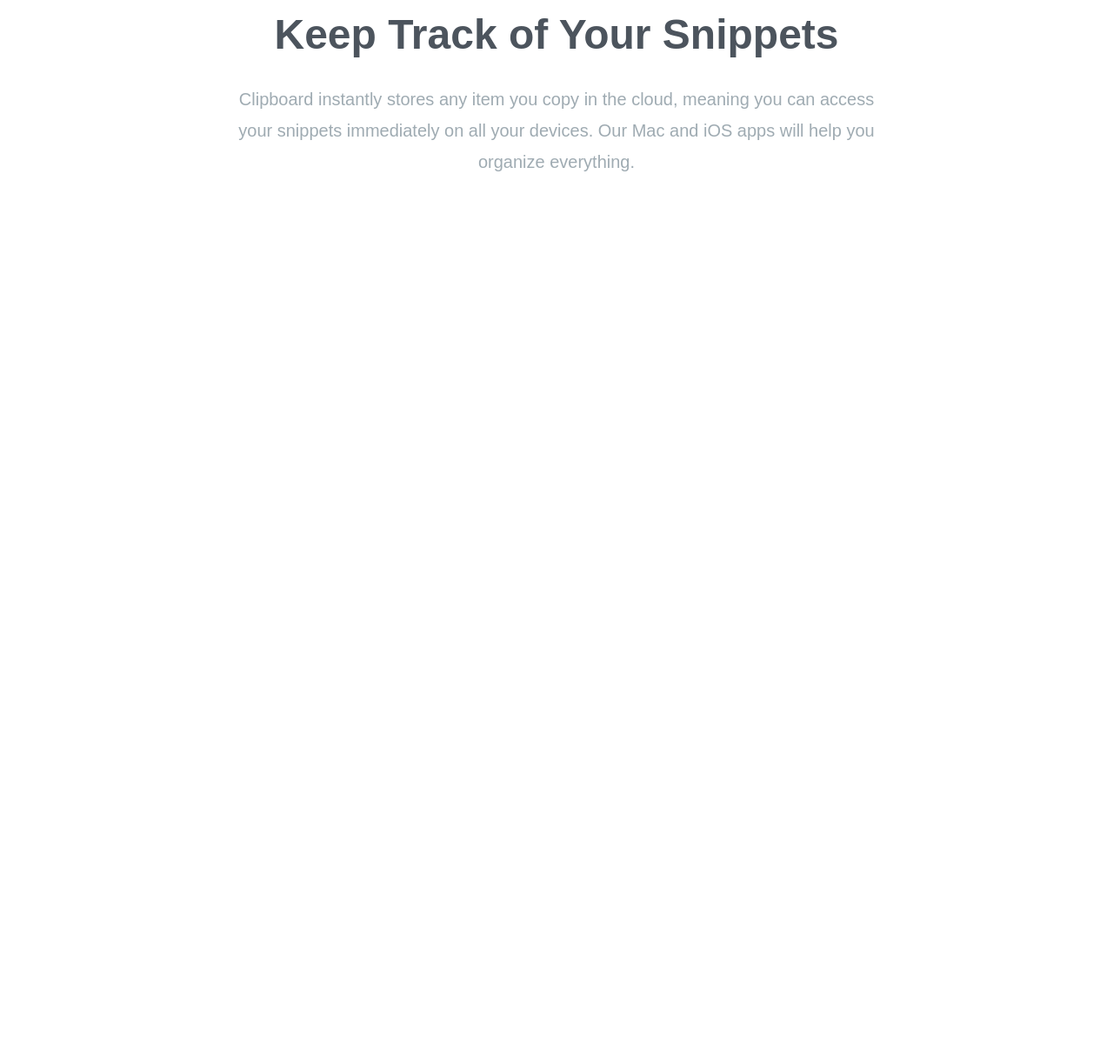
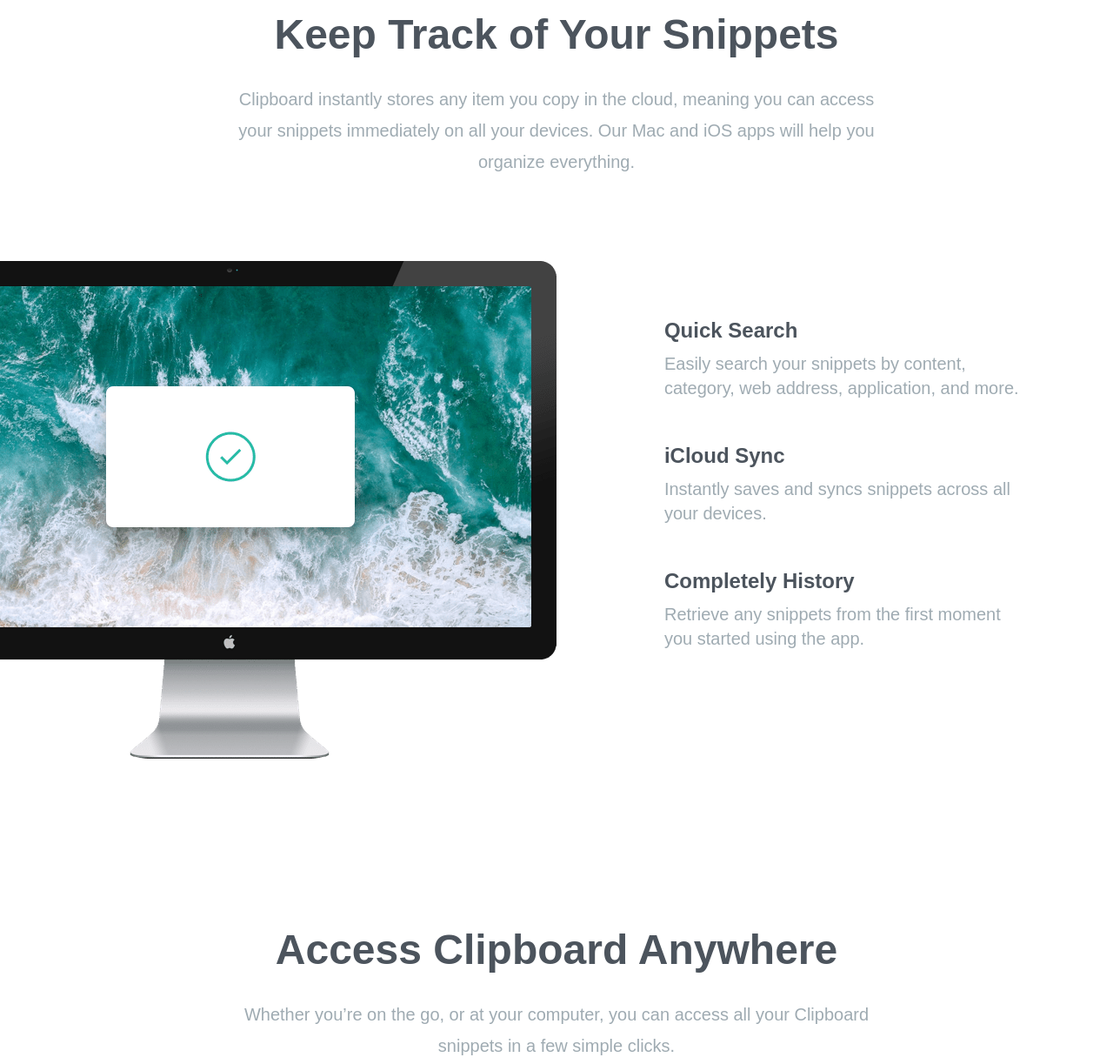
Before and after one commit to dan-bailey/tailwind-udemy-coursework, a website: page big-projects/clipboard/index.html in a window 1280 px wide. Shown: the part 705-1928 px from the top of the page at 87% size. Before the commit the page ends 1005 px from the top, so only its background shows below. Drawn offline with Linux system fonts and the light colour scheme; a web font is replaced by a local one.

Commit message:
minor stuff

```diff
--- a/big-projects/clipboard/index.html
+++ b/big-projects/clipboard/index.html
@@ -28,11 +28,60 @@
             </div>
         </div>
     </section>
+    <!-- snippets -->
     <section id="snippets">
         <div class="section-container my-20 px-10">
             <h3>Keep Track of Your Snippets</h3>
             <p class="max-w-3xl mx-auto mb-24 text-xl leading-9 text-center text-grayishBlue">Clipboard instantly stores any item you copy in the cloud, meaning you can access your snippets immediately on all your devices. Our Mac and iOS apps will help you organize everything.</p>
         </div>
     </section>
+    <section id="features">
+        <div class="section-container my-20">
+            <div class="relative flex flex-col md:flex-row md:space-x-32">
+                <!-- image -->
+                <div class="md:w-1/2">
+                    <img src="images/image-computer.png" alt="" class="md:absolute top-0 right-[50%]">
+                </div>
+                <!-- items container -->
+                <div class="flex flex-col mt-16 mb-24 space-y-12 text-xl md:mb-60 md:text-left md:pl-16 md:w-1/2">
+                    <!-- item 1 -->
+                    <div><h5 class="mb-2 text-2xl font-bold text-darkGrayishBlue">Quick Search</h5>
+                    <p class="m-w-md text-grayishBlue">Easily search your snippets by content, category, web address,
+                        application, and more.</p>
+                    </div>
+                    <!-- Item 2 -->
+                    <div>
+                        <h5>iCloud Sync</h5>
+                        <p class="max-w-md text-grayishBlue">
+                        Instantly saves and syncs snippets across all your devices.
+                        </p>
+                    </div>
+                    <!-- Item 3 -->
+                    <div>
+                        <h5>Completely History</h5>
+                        <p class="max-w-md text-grayishBlue">
+                        Retrieve any snippets from the first moment you started using
+                        the app.
+                        </p>
+                    </div>
+                </div>
+            </div>
+        </div>
+    </section>
+    <!-- Access Anywhere Section -->
+    <section id="access">
+        <div class="section-container my-20">
+            <h3>Access Clipboard Anywhere</h3>
+            <p class="max-w-3xl mx-auto mb-24 text-xl leading-9 text-center text-grayishBlue">Whether you’re on the go, or at your computer, you can access all your Clipboard snippets in a few simple clicks.</p>
+            <img src="images/image-devices.png" alt="" class="mx-auto">
+        </div>
+    </section>
+
+    <section id="supercharge">
+        <div class="section-container my-20">
+            <h3>Supercharge Your Workflow</h3>
+            <p class="max-w-3xl mx-auto mb-24 text-xl leading-9 text-center text-grayishBlue mb-16 text-xl">We've got the tools to boost your productivity.</p>
+        </div>
+    </section>
 </body>
 </html>
--- a/big-projects/clipboard/input.css
+++ b/big-projects/clipboard/input.css
@@ -10,6 +10,14 @@
     @apply flex flex-col justify-center w-full space-y-6 text-xl text-white md:flex-row md:space-y-0 md:space-x-4;
 }
 
+.section-container {
+    @apply max-w-6xl mx-auto text-center px-10;
+}
+
+.section-content {
+    @apply max-w-3xl mx-auto leading-9 text-center text-grayishBlue;
+}
+
 body {
     background-image: url('../images/bg-header-desktop.png');
     background-repeat: no-repeat;
@@ -19,6 +27,10 @@
     h3 {
         @apply mb-8 text-4xl font-bold text-darkGrayishBlue md:text-5xl;
     }
+
+    h5 {
+        @apply mb-2 text-2xl font-bold text-darkGrayishBlue;
+    }
 }
 
 @media(max-width: 576px) {
@@ -26,3 +38,8 @@
         background-image: url('../images/bg-header-mobile.png');
     }
 }
+
+.ficon:hover {
+  filter: invert(53%) sepia(68%) saturate(434%) hue-rotate(121deg)
+    brightness(101%) contrast(94%);
+}
```
Also changed, not shown: big-projects/clipboard/css/style.css.
